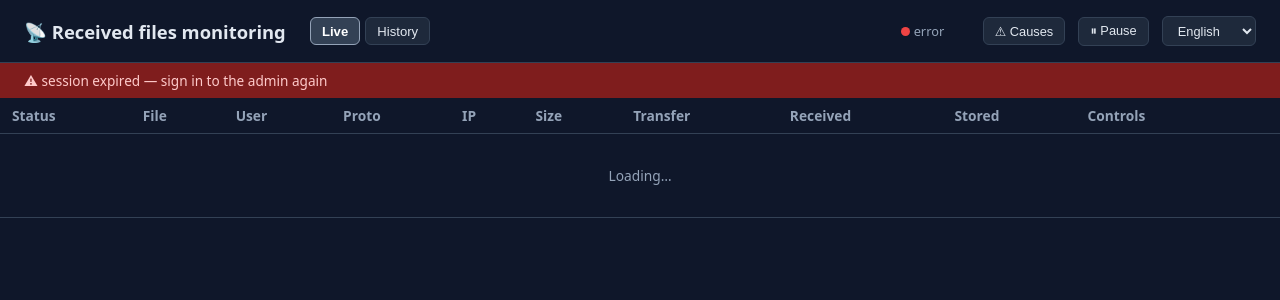
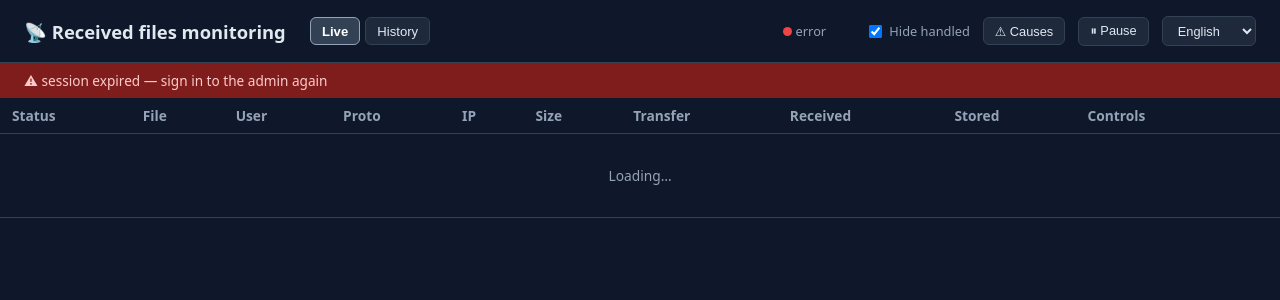
Before and after one commit to ramfire/way, a Django app: template api/templates/monitoring.html in a window 1280 px wide. Shown: the top 300 px of the page. Run offline with Django 5.2, Linux system fonts and the light colour scheme; the template is opened without the code that fills it, so the values that code supplies are empty.

Commit message:
Monitoring: masquer les fichiers traités par défaut (toggle)
Suite triage (étape 5) : marquer un fichier « traité » (override resolved) ne
changeait que le badge — le fichier restait visible en 🟠 recycle, d'où une
confusion « le bouton ne marche pas » (il marchait : logs OK). Désormais un
fichier resolved est MASQUÉ du board par défaut → le board ne montre que ce qui
reste à faire.

- monitoring_feed: exclut triage__status=resolved sauf ?show_handled=1.
- UI: case « Masquer traités » (header, cochée par défaut, persistée localStorage,
  i18n EN/FR/IT) ; feedUrl envoie show_handled=1 quand décochée.
- tests.py: exclusion par défaut + réapparition après reopen (au niveau queryset,
  le feed n'étant pas testable sur SQLite — regexp_replace PostgreSQL). 19 tests OK.

Co-Authored-By: Claude Opus 4.8 (1M context) <noreply@anthropic.com>

```diff
--- a/api/templates/monitoring.html
+++ b/api/templates/monitoring.html
@@ -61,6 +61,8 @@
     .tr-in_progress { background:#1e3a8a; color:#bfdbfe; }
     .tr-resolved    { background:#14532d; color:#bbf7d0; }
     .tr-owner { color:var(--mut); font-size:.74rem; margin-left:.3rem; }
+    .chk { font-size:.8rem; color:var(--mut); display:flex; align-items:center;
+           gap:.3rem; cursor:pointer; user-select:none; }
     button.act, button.tri-act { padding:.2rem .55rem; font-size:.76rem; }
     a.dl { color:#7dd3fc; text-decoration:none; }
     a.dl:hover { text-decoration:underline; }
@@ -118,6 +120,7 @@
       <span><span class="dot" id="dot"></span> <span id="status"></span></span>
       <span id="count"></span>
       <span id="updated"></span>
+      <label class="chk"><input type="checkbox" id="hide-handled"> <span id="t-hide-handled"></span></label>
       <button id="btn-causes"></button>
       <button id="toggle"></button>
       <select id="lang" aria-label="Language">
@@ -187,6 +190,7 @@
         tr_open: 'Open', tr_in_progress: 'In progress', tr_resolved: 'Resolved',
         tr_claim: 'Claim', tr_resolve: 'Resolve', tr_reopen: 'Reopen',
         tr_mark: '✓ Handle', tr_unmark: '↩ Reopen', tr_handled: '✓ handled',
+        hide_handled: 'Hide handled',
         // libellés de la modale détail (support)
         adm_title: 'Admission checks', adm_no_events: 'No admission event for this file yet.',
         adm_c_control: 'Control', adm_c_result: 'Result', adm_c_class: 'Class',
@@ -228,6 +232,7 @@
         tr_open: 'Ouvert', tr_in_progress: 'En cours', tr_resolved: 'Résolu',
         tr_claim: 'Prendre', tr_resolve: 'Résoudre', tr_reopen: 'Rouvrir',
         tr_mark: '✓ Traiter', tr_unmark: '↩ Rouvrir', tr_handled: '✓ traité',
+        hide_handled: 'Masquer traités',
         adm_title: 'Contrôles d’admission', adm_no_events: 'Aucun événement d’admission pour ce fichier.',
         adm_c_control: 'Contrôle', adm_c_result: 'Résultat', adm_c_class: 'Classe',
         adm_c_detail: 'Détail', adm_c_time: 'Heure',
@@ -267,6 +272,7 @@
         tr_open: 'Aperto', tr_in_progress: 'In corso', tr_resolved: 'Risolto',
         tr_claim: 'Prendi', tr_resolve: 'Risolvi', tr_reopen: 'Riapri',
         tr_mark: '✓ Gestisci', tr_unmark: '↩ Riapri', tr_handled: '✓ gestito',
+        hide_handled: 'Nascondi gestiti',
         adm_title: 'Controlli di ammissione', adm_no_events: 'Nessun evento di ammissione per questo file.',
         adm_c_control: 'Controllo', adm_c_result: 'Esito', adm_c_class: 'Classe',
         adm_c_detail: 'Dettaglio', adm_c_time: 'Ora',
@@ -300,6 +306,7 @@
     let sortDir = 1;                   // 1 = asc, -1 = desc
     let stateFilter = null;            // null = tous ; sinon un état (r.state) à isoler
     let controlFilter = null;          // null = toutes ; sinon une classe de monitoring
+    let hideHandled = localStorage.getItem('monitoring_hide_handled') !== '0';  // défaut: masquer
     let offset = 0;                    // décalage de pagination (0 = première page)
 
     // Colonnes triables : id du <th>, clé de tri (champ de la ligne), clé i18n du libellé.
@@ -394,6 +401,8 @@
       });
       updateSortIndicators();
       $('btn-causes').textContent = t('causes_btn');
+      $('t-hide-handled').textContent = t('hide_handled');
+      $('hide-handled').checked = hideHandled;
       $('toggle').textContent = paused ? t('btn_resume') : t('btn_pause');
       $('lang').value = lang;
       $('status').textContent = lastUpdate ? statusText() : t('st_starting');
@@ -560,6 +569,7 @@
       const p = new URLSearchParams({ view });
       if (stateFilter) p.set('state', stateFilter);
       if (controlFilter) p.set('control', controlFilter);
+      if (!hideHandled) p.set('show_handled', '1');   // défaut serveur = masquer
       if (sortKey) { p.set('sort', sortKey); p.set('dir', sortDir === 1 ? 'asc' : 'desc'); }
       if (offset) p.set('offset', offset);
       return '/monitoring/feed/?' + p.toString();
@@ -656,6 +666,13 @@
       $('status').textContent = statusText();
       schedule();
       if (!paused) poll();
+    });
+
+    $('hide-handled').addEventListener('change', (e) => {
+      hideHandled = e.target.checked;
+      localStorage.setItem('monitoring_hide_handled', hideHandled ? '1' : '0');
+      offset = 0;                              // le total change → retour page 1
+      poll();
     });
 
     $('lang').addEventListener('change', (e) => {
```
Also changed, not shown: api/tests.py (+13 -0 lines), api/views.py (+8 -0 lines), docs/admission-monitoring-design.md (+2 -0 lines).
